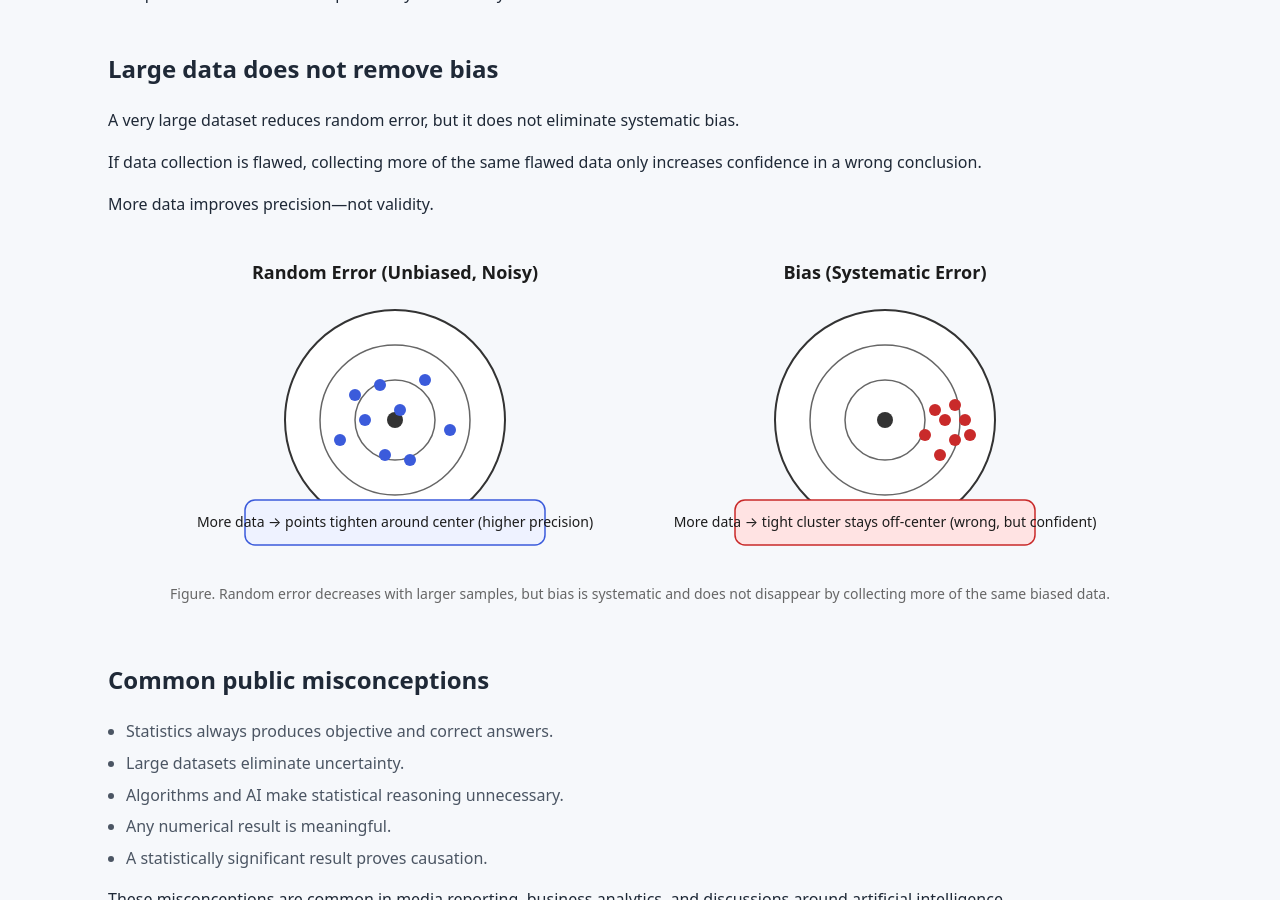
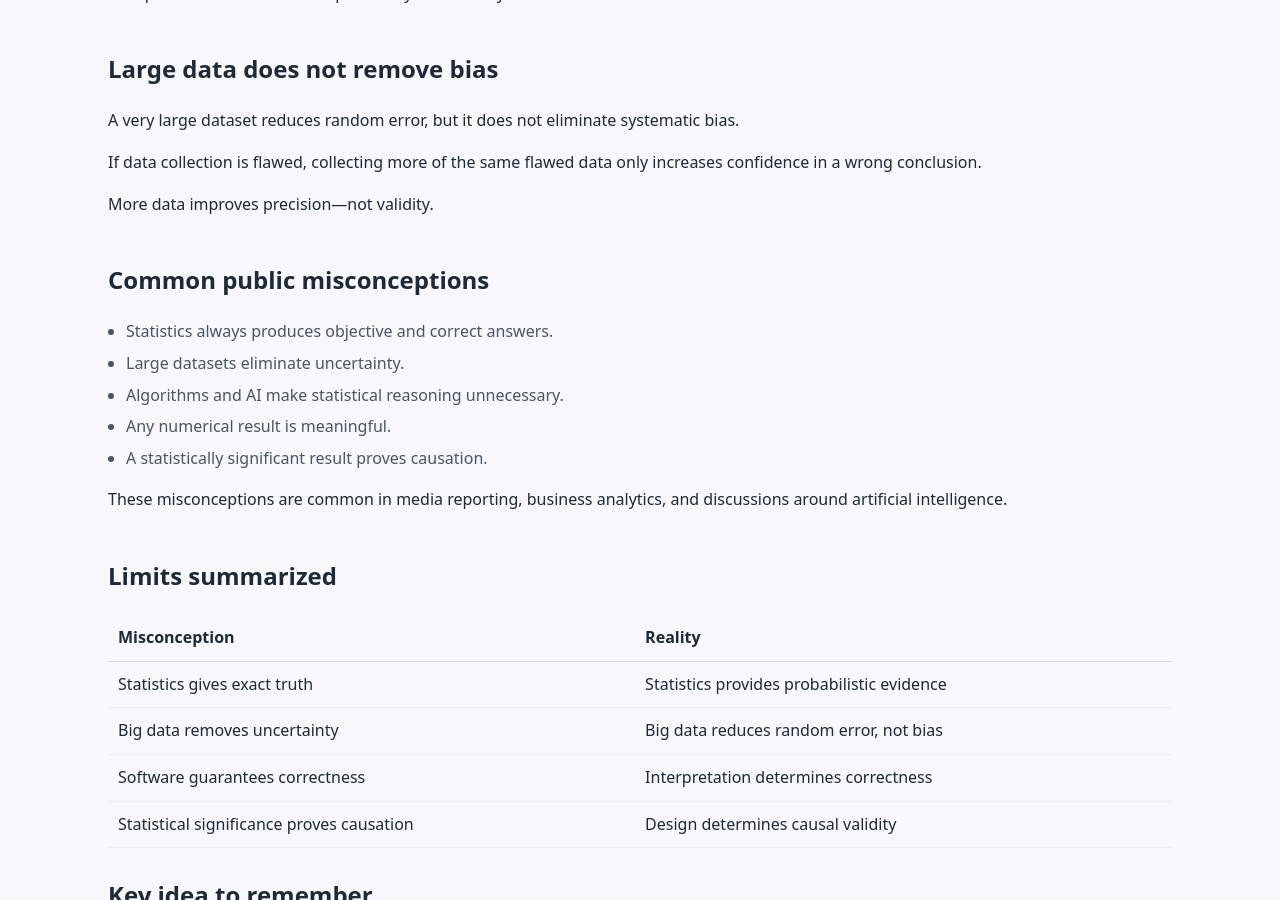
Before and after one commit to ammar-homaida-statistics/easystatisticsacademy, a Jekyll site: the page built from foundations/what-statistics-is-not/index.md, in a window 1280 px wide and 900 px high, scrolled down 2152 px. Built offline with Jekyll 4.4.1, drawn with Linux system fonts in a browser that asks for light colours.

Commit message:
Remove SVG diagram explaining random error and bias
Removed SVG diagram and related text about random error and bias.

```diff
--- a/foundations/what-statistics-is-not/index.md
+++ b/foundations/what-statistics-is-not/index.md
@@ -189,66 +189,7 @@ lesson_order: 2
     <p>
       More data improves precision—not validity.
     </p>
-    <div style="margin:28px 0; text-align:center;">
-  <svg width="100%" height="320" viewBox="0 0 980 320" xmlns="http://www.w3.org/2000/svg">
 
-    <!-- Titles -->
-    <text x="245" y="34" text-anchor="middle" font-size="18" font-weight="700" fill="#1c1c1c">
-      Random Error (Unbiased, Noisy)
-    </text>
-    <text x="735" y="34" text-anchor="middle" font-size="18" font-weight="700" fill="#1c1c1c">
-      Bias (Systematic Error)
-    </text>
-
-    <!-- Targets -->
-    <circle cx="245" cy="175" r="110" fill="#ffffff" stroke="#333" stroke-width="2"/>
-    <circle cx="245" cy="175" r="75" fill="none" stroke="#666" stroke-width="1.5"/>
-    <circle cx="245" cy="175" r="40" fill="none" stroke="#666" stroke-width="1.5"/>
-    <circle cx="245" cy="175" r="8" fill="#333"/>
-
-    <circle cx="735" cy="175" r="110" fill="#ffffff" stroke="#333" stroke-width="2"/>
-    <circle cx="735" cy="175" r="75" fill="none" stroke="#666" stroke-width="1.5"/>
-    <circle cx="735" cy="175" r="40" fill="none" stroke="#666" stroke-width="1.5"/>
-    <circle cx="735" cy="175" r="8" fill="#333"/>
-
-    <!-- Random error points (scattered around center) -->
-    <circle cx="205" cy="150" r="6" fill="#3b5bdb"/>
-    <circle cx="275" cy="135" r="6" fill="#3b5bdb"/>
-    <circle cx="235" cy="210" r="6" fill="#3b5bdb"/>
-    <circle cx="300" cy="185" r="6" fill="#3b5bdb"/>
-    <circle cx="190" cy="195" r="6" fill="#3b5bdb"/>
-    <circle cx="250" cy="165" r="6" fill="#3b5bdb"/>
-    <circle cx="230" cy="140" r="6" fill="#3b5bdb"/>
-    <circle cx="260" cy="215" r="6" fill="#3b5bdb"/>
-    <circle cx="215" cy="175" r="6" fill="#3b5bdb"/>
-
-    <!-- Bias points (cluster away from center) -->
-    <circle cx="790" cy="210" r="6" fill="#c92a2a"/>
-    <circle cx="805" cy="195" r="6" fill="#c92a2a"/>
-    <circle cx="775" cy="190" r="6" fill="#c92a2a"/>
-    <circle cx="795" cy="175" r="6" fill="#c92a2a"/>
-    <circle cx="815" cy="175" r="6" fill="#c92a2a"/>
-    <circle cx="785" cy="165" r="6" fill="#c92a2a"/>
-    <circle cx="805" cy="160" r="6" fill="#c92a2a"/>
-    <circle cx="820" cy="190" r="6" fill="#c92a2a"/>
-
-    <!-- Labels under each target -->
-    <rect x="95" y="255" width="300" height="45" rx="10" fill="#eef2ff" stroke="#3b5bdb" stroke-width="1.5"/>
-    <text x="245" y="282" text-anchor="middle" font-size="14" fill="#1c1c1c">
-      More data → points tighten around center (higher precision)
-    </text>
-
-    <rect x="585" y="255" width="300" height="45" rx="10" fill="#ffe3e3" stroke="#c92a2a" stroke-width="1.5"/>
-    <text x="735" y="282" text-anchor="middle" font-size="14" fill="#1c1c1c">
-      More data → tight cluster stays off-center (wrong, but confident)
-    </text>
-
-  </svg>
-
-  <p style="font-size:14px; color:#666; margin-top:10px;">
-    Figure. Random error decreases with larger samples, but bias is systematic and does not disappear by collecting more of the same biased data.
-  </p>
-</div>
 
   </div>
 </section>
```
